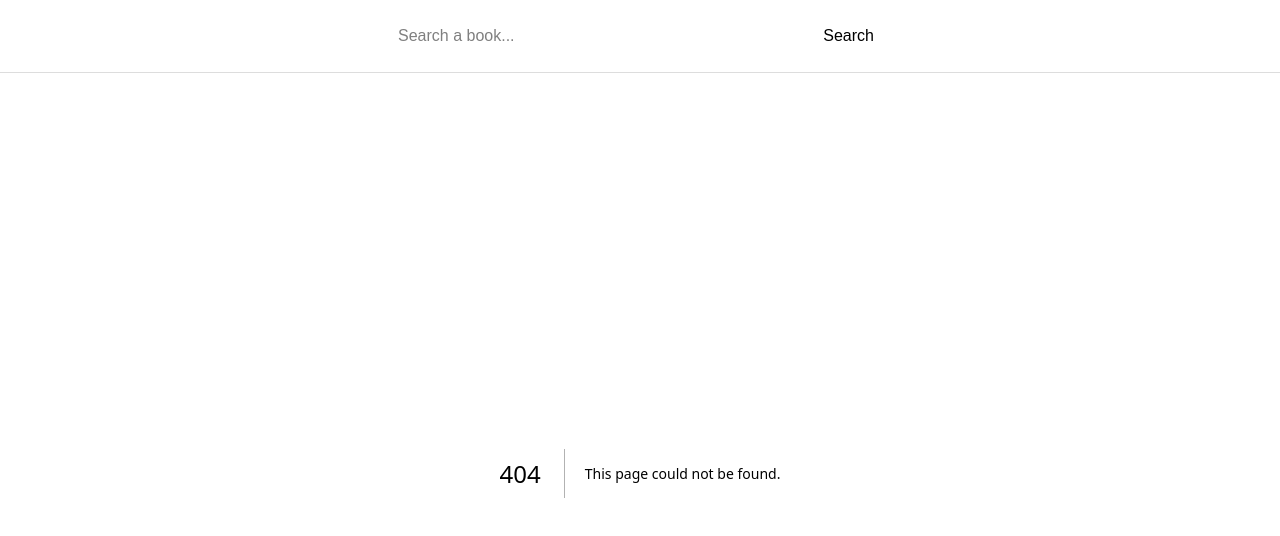
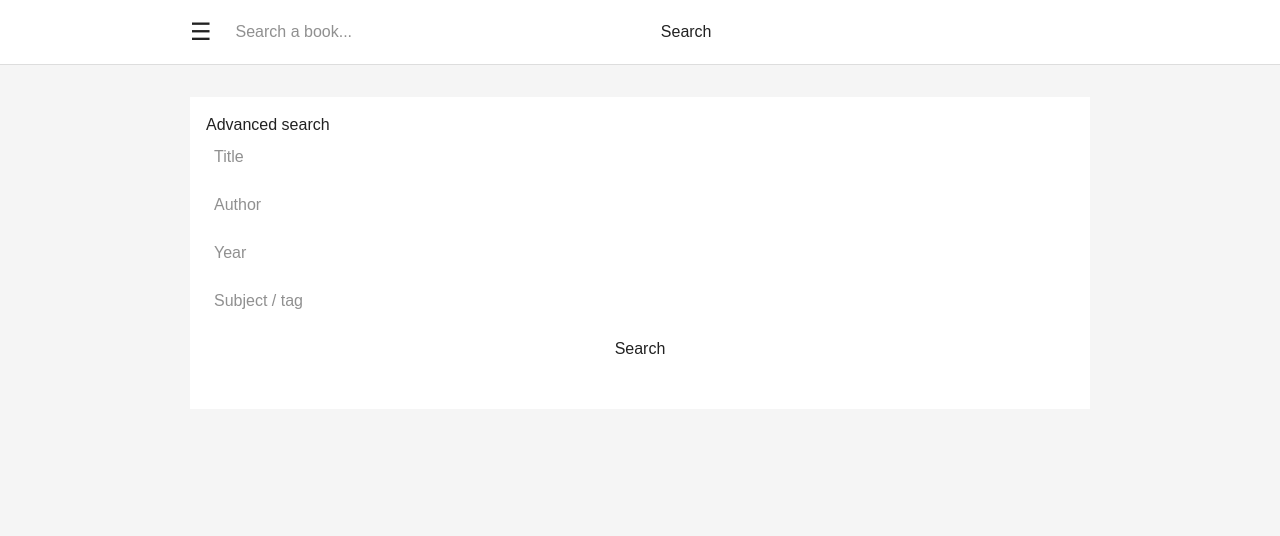
Before and after one commit to Midorizaru/Biblio-tech, a Next.js app in the folder biblio-tech/: page /advanced-search in a window 1280 px wide. Before the commit this address had no page. Shown: the top 536 px of the page. Built offline with nearby package versions, Linux system fonts and the light colour scheme.

Commit message:
quick search bien optimisé et advanced search bien entamé

```diff
--- /dev/null
+++ b/biblio-tech/app/advanced-search/page.tsx
@@ -0,0 +1,87 @@
+"use client";
+
+import { useState } from "react";
+import Link from "next/link";
+
+export default function AdvancedSearchPage() {
+  const [title, setTitle] = useState("");
+  const [author, setAuthor] = useState("");
+  const [year, setYear] = useState("");
+  const [subject, setSubject] = useState("");
+
+  const [books, setBooks] = useState<any[]>([]);
+
+  function doTheSearch() {
+    let url = "https://openlibrary.org/search.json?";
+
+    if (title !== "") {
+      url += "title=" + title + "&";
+    }
+
+    if (author !== "") {
+      url += "author=" + author + "&";
+    }
+
+    if (year !== "") {
+      url += "first_publish_year=" + year + "&";
+    }
+
+    if (subject !== "") {
+      url += "subject=" + subject + "&";
+    }
+
+    fetch(url)
+      .then((response) => response.json())
+      .then((data) => {
+        setBooks(data.docs);
+      });
+  }
+
+  return (
+    <div className="container">
+      <h1>Advanced search</h1>
+
+      <div className="advanced-search">
+        <input
+          type="text"
+          placeholder="Title"
+          value={title}
+          onChange={(e) => setTitle(e.target.value)}
+        />
+
+        <input
+          type="text"
+          placeholder="Author"
+          value={author}
+          onChange={(e) => setAuthor(e.target.value)}
+        />
+
+        <input
+          type="number"
+          placeholder="Year"
+          value={year}
+          onChange={(e) => setYear(e.target.value)}
+        />
+
+        <input
+          type="text"
+          placeholder="Subject / tag"
+          value={subject}
+          onChange={(e) => setSubject(e.target.value)}
+        />
+
+        <button onClick={doTheSearch}>Search</button>
+      </div>
+
+      {books.map((book) => (
+        <div key={book.key} className="book-card">
+          <h2>{book.title}</h2>
+
+          <Link href={"/book/" + book.key.replace("/works/", "")}>
+            See details
+          </Link>
+        </div>
+      ))}
+    </div>
+  );
+}
--- a/biblio-tech/app/book/[id]/page.tsx
+++ b/biblio-tech/app/book/[id]/page.tsx
@@ -1,21 +1,29 @@
 "use client";
 
 import { useEffect, useState } from "react";
+import { useParams } from "next/navigation";
 
-export default function BookPage({ params }: any) {
+export default function BookPage() {
+  const params = useParams();
+  const id = params.id as string;
+
   const [book, setBook] = useState<any>(null);
   const [wiki, setWiki] = useState<any>(null);
 
   useEffect(() => {
-        fetch("https://openlibrary.org" + params.id + ".json")
+    fetch("https://openlibrary.org/works/" + id + ".json")
       .then((response) => response.json())
       .then((data) => {
         setBook(data);
       });
-    }, [params.id]);
+  }, [id]);
 
   useEffect(() => {
-        if (!book || !book.title) {
+    if (book === null) {
+      return;
+    }
+
+    if (!book.title) {
       return;
     }
 
@@ -25,7 +33,7 @@ export default function BookPage({ params }: any) {
     )
       .then((response) => response.json())
       .then((data) => {
-                if (!data.title || data.type === "disambiguation") {
+        if (data.type === "disambiguation") {
           return;
         }
 
@@ -37,29 +45,88 @@ export default function BookPage({ params }: any) {
     return <p>Loading...</p>;
   }
 
-    return (
-        <div className="container">
-            <h1 className="book-title">{book.title}</h1>
+  let cover = null;
+  if (book.covers && book.covers.length > 0) {
+    cover = (
+      <img
+        className="book-cover"
+        src={
+          "https://covers.openlibrary.org/b/id/" +
+          book.covers[0] +
+          "-L.jpg"
+        }
+        alt="Book cover"
+      />
+    );
+  }
 
-            {book.description && (
+  let subjects = null;
+  if (book.subjects && book.subjects.length > 0) {
+    subjects = (
+      <p>
+        <strong>Department:</strong>{" "}
+        {book.subjects.slice(0, 3).join(", ")}
+      </p>
+    );
+  }
+
+  let publishDate = null;
+  if (book.first_publish_date) {
+    publishDate = (
+      <p>
+        <strong>First published:</strong> {book.first_publish_date}
+      </p>
+    );
+  }
+
+  let description = null;
+  if (book.description) {
+    description = (
       <p className="book-description">
         {typeof book.description === "string"
           ? book.description
           : book.description.value}
       </p>
-            )}
+    );
+  }
 
-            {wiki && (
+  let wikiSection = null;
+  if (wiki !== null) {
+    let wikiImage = null;
+
+    if (wiki.thumbnail && wiki.thumbnail.source) {
+      wikiImage = (
+        <img
+          className="wiki-cover"
+          src={wiki.thumbnail.source}
+          alt="Wikipedia illustration"
+        />
+      );
+    }
+
+    wikiSection = (
       <div className="wiki">
         <h2>Wikipedia</h2>
-
+        {wikiImage}
         <p>{wiki.extract}</p>
-
         <a href={wiki.content_urls.desktop.page} target="_blank">
           Read more on Wikipedia
         </a>
       </div>
-            )}
+    );
+  }
+
+  return (
+    <div className="container">
+      {cover}
+
+      <h1 className="book-title">{book.title}</h1>
+
+      {publishDate}
+      {subjects}
+      {description}
+
+      {wikiSection}
     </div>
   );
 }
--- a/biblio-tech/app/components/QuickSearch.tsx
+++ b/biblio-tech/app/components/QuickSearch.tsx
@@ -1,31 +1,111 @@
 "use client";
 
-import { useState } from "react";
+import { useState, useEffect } from "react";
 import { useRouter } from "next/navigation";
+import Link from "next/link";
 
 export default function QuickSearch() {
   const [search, setSearch] = useState("");
+  const [results, setResults] = useState<any[]>([]);
+  const [menuOpen, setMenuOpen] = useState(false);
+
   const router = useRouter();
+
+  useEffect(() => {
+    if (search.length < 2) {
+      setResults([]);
+      return;
+    }
+
+    fetch("https://openlibrary.org/search.json?q=" + search)
+      .then((response) => response.json())
+      .then((data) => {
+        setResults(data.docs.slice(0, 5));
+      });
+  }, [search]);
+
+  function handleInputChange(e: any) {
+    setSearch(e.target.value);
+  }
 
   function doTheSearch() {
     if (search === "") {
       return;
     }
+    router.push("/search?q=" + search);
+    setResults([]);
+  }
 
-    router.push("/search?q=" + search);
+  function toggleMenu() {
+    setMenuOpen(!menuOpen);
   }
 
   return (
     <div className="header">
+      <div className="header-content">
+        <button className="menu-button" onClick={toggleMenu}>
+          ☰
+        </button>
+
+        <div className="search-wrapper">
           <div className="search-bar">
             <input
               type="text"
               placeholder="Search a book..."
               value={search}
-          onChange={(e) => setSearch(e.target.value)}
+              onChange={handleInputChange}
             />
             <button onClick={doTheSearch}>Search</button>
           </div>
+
+          {results.length > 0 && (
+            <div className="search-results">
+              {results.map((book) => {
+                let cover = null;
+
+                if (book.cover_i) {
+                  cover = (
+                    <img
+                      className="search-result-cover"
+                      src={
+                        "https://covers.openlibrary.org/b/id/" +
+                        book.cover_i +
+                        "-S.jpg"
+                      }
+                      alt="Book cover"
+                    />
+                  );
+                }
+
+                return (
+                  <Link
+                    key={book.key}
+                    href={"/book/" + book.key.replace("/works/", "")}
+                    className="search-result-item"
+                    onClick={() => setResults([])}
+                  >
+                    {cover}
+                    <span className="search-result-title">
+                      {book.title}
+                    </span>
+                  </Link>
+                );
+              })}
+            </div>
+          )}
+        </div>
+      </div>
+
+      {menuOpen && (
+        <div className="menu">
+          <Link href="/" onClick={() => setMenuOpen(false)}>
+            Home
+          </Link>
+          <Link href="/advanced-search" onClick={() => setMenuOpen(false)}>
+            Advanced search
+          </Link>
+        </div>
+      )}
     </div>
   );
 }
--- a/biblio-tech/app/globals.css
+++ b/biblio-tech/app/globals.css
@@ -19,6 +19,7 @@
   }
 }
 
+/* body */
 
 body {
   margin: 0;
@@ -27,12 +28,23 @@ body {
   color: #222;
 }
 
+/* header */
 
 .header {
   background-color: #ffffff;
-  padding: 16px;
   border-bottom: 1px solid #ddd;
+  padding: 12px 16px;
 }
+
+.header-content {
+  max-width: 900px;
+  margin: 0 auto;
+  display: flex;
+  align-items: center;
+  gap: 16px;
+}
+
+/* barre de recherche rapide */
 
 .search-bar {
   max-width: 500px;
@@ -53,6 +65,57 @@ body {
   cursor: pointer;
 }
 
+/* menu déroulant */
+
+.menu {
+  background-color: #ffffff;
+  border-top: 1px solid #ddd;
+  padding: 8px 16px;
+}
+
+.menu a {
+  display: block;
+  padding: 8px 0;
+  text-decoration: none;
+  color: #000;
+}
+
+.menu a:hover {
+  background-color: #f0f0f0;
+}
+
+.menu-button {
+  font-size: 24px;
+  background: none;
+  border: none;
+  cursor: pointer;
+}
+
+.menu-button:hover {
+  opacity: 0.7;
+}
+
+/* partie advanced search */
+
+.advanced-search {
+  display: flex;
+  flex-direction: column;
+  gap: 8px;
+  margin-bottom: 24px;
+}
+
+.advanced-search input {
+  padding: 8px;
+  font-size: 16px;
+}
+
+.advanced-search button {
+  padding: 8px;
+  font-size: 16px;
+  cursor: pointer;
+}
+
+/* description générale */
 
 .container {
   max-width: 900px;
@@ -61,6 +124,7 @@ body {
   background-color: #ffffff;
 }
 
+/* description livre */
 
 .book-card {
   border: 1px solid #ddd;
@@ -77,6 +141,11 @@ body {
   text-decoration: underline;
 }
 
+.book-cover {
+  display: block;
+  max-width: 200px;
+  margin-bottom: 16px;
+}
 
 .book-title {
   font-size: 28px;
@@ -85,8 +154,10 @@ body {
 
 .book-description {
   line-height: 1.6;
+  margin-top: 16px;
 }
 
+/* description wikipedia */
 
 .wiki {
   margin-top: 32px;
@@ -95,10 +166,57 @@ body {
 }
 
 .wiki h2 {
-  margin-bottom: 8px;
+  margin-bottom: 12px;
+}
+
+.wiki-cover {
+  display: block;
+  max-width: 200px;
+  margin-bottom: 16px;
 }
 
 .wiki a {
   color: blue;
   text-decoration: underline;
 }
+
+/* recherche en temps réel */
+
+.search-wrapper {
+  position: relative;
+  width: 100%;
+  max-width: 500px;
+}
+
+.search-result-title {
+  font-size: 14px;
+}
+
+.search-results {
+  position: absolute;
+  top: 42px;
+  left: 0;
+  right: 0;
+  background-color: #ffffff;
+  border: 1px solid #ddd;
+  z-index: 10;
+}
+
+.search-result-cover {
+  width: 32px;
+  height: auto;
+  flex-shrink: 0;
+}
+
+.search-result-item {
+  display: flex;
+  align-items: center;
+  gap: 8px;
+  padding: 8px;
+  text-decoration: none;
+  color: #000;
+}
+
+.search-result-item:hover {
+  background-color: #f0f0f0;
+}
--- a/biblio-tech/app/search/page.tsx
+++ b/biblio-tech/app/search/page.tsx
@@ -30,7 +30,7 @@ export default function QuickSearch() {
                 <div key={book.key} className="book-card">
                     <h2>{book.title}</h2>
 
-                    <Link href={"/book" + book.key}>
+                    <Link href={"/book/" + book.key.replace("/works/", "")}>
                         See details
                     </Link>
                 </div>
```
Lines whose indentation alone changed are shown as unchanged.
